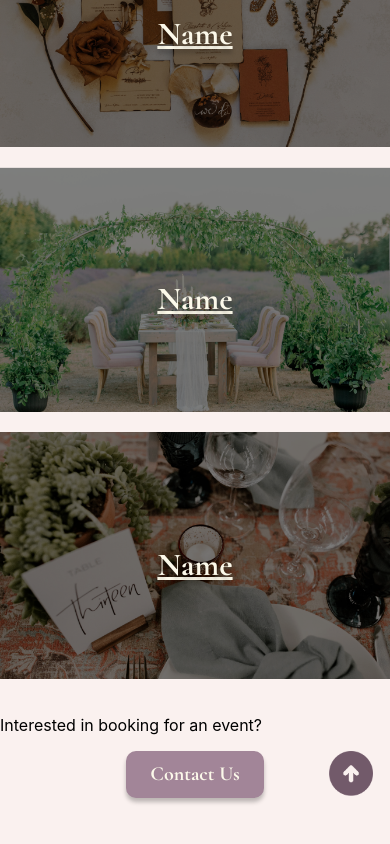
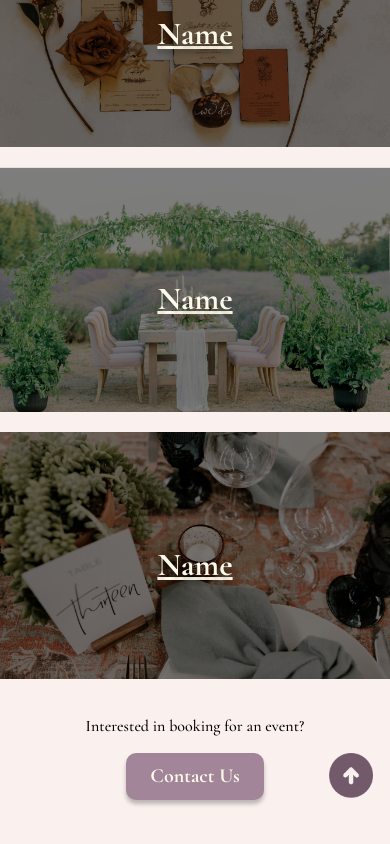
Before and after one commit to include-davis/bloom-and-vine, a React (Create React App) app in the folder bloom-and-vine/: page /services in a window 390 px wide. Shown: the part 992-1836 px from the top of the page. Built offline with nearby package versions, Linux system fonts and the light colour scheme; a web font is replaced by a local one.

Commit message:
Made a finished static mobile view
Now I have to implement the changing page/view when clicking on a service

```diff
--- a/bloom-and-vine/src/Components/serviceComponents/servicesMobile/serviceList.js
+++ b/bloom-and-vine/src/Components/serviceComponents/servicesMobile/serviceList.js
@@ -27,7 +27,7 @@ function ServiceList() {
             <ServiceSquare img = {parties} name="Name"/>
             <ServiceSquare img = {customOrder} name="Name"/>
 
-            <p>Interested in booking for an event?</p>
+            <p id = "bottomText">Interested in booking for an event?</p>
             <div id = "bottomButtons">
                 <NavLink id = "contactButtonM"to="/Contact">
                     <div >Contact Us</div>
--- a/bloom-and-vine/src/Components/serviceComponents/servicesMobile/serviceMobile.css
+++ b/bloom-and-vine/src/Components/serviceComponents/servicesMobile/serviceMobile.css
@@ -39,7 +39,14 @@
     height: auto;
     margin-bottom: 20px;
 }
-
+#bottomText{
+    font-family: 'Cormorant Garamond';
+    font-size: 1.125;
+    font-weight: 500;
+    line-height: 22px;
+    letter-spacing: 0em;
+    text-align: center;
+}
 #bottomButtons{
     display: flex;
     flex-direction: row;
```
